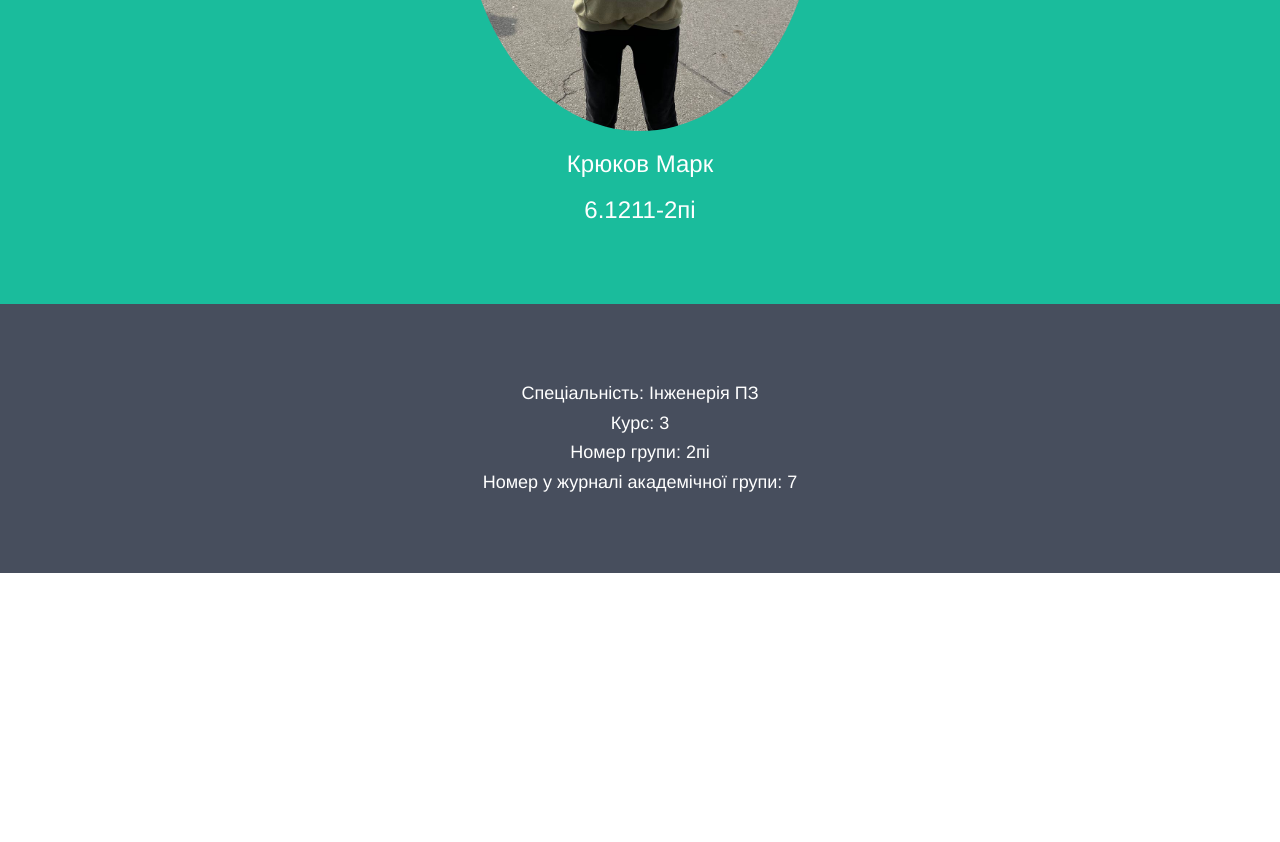
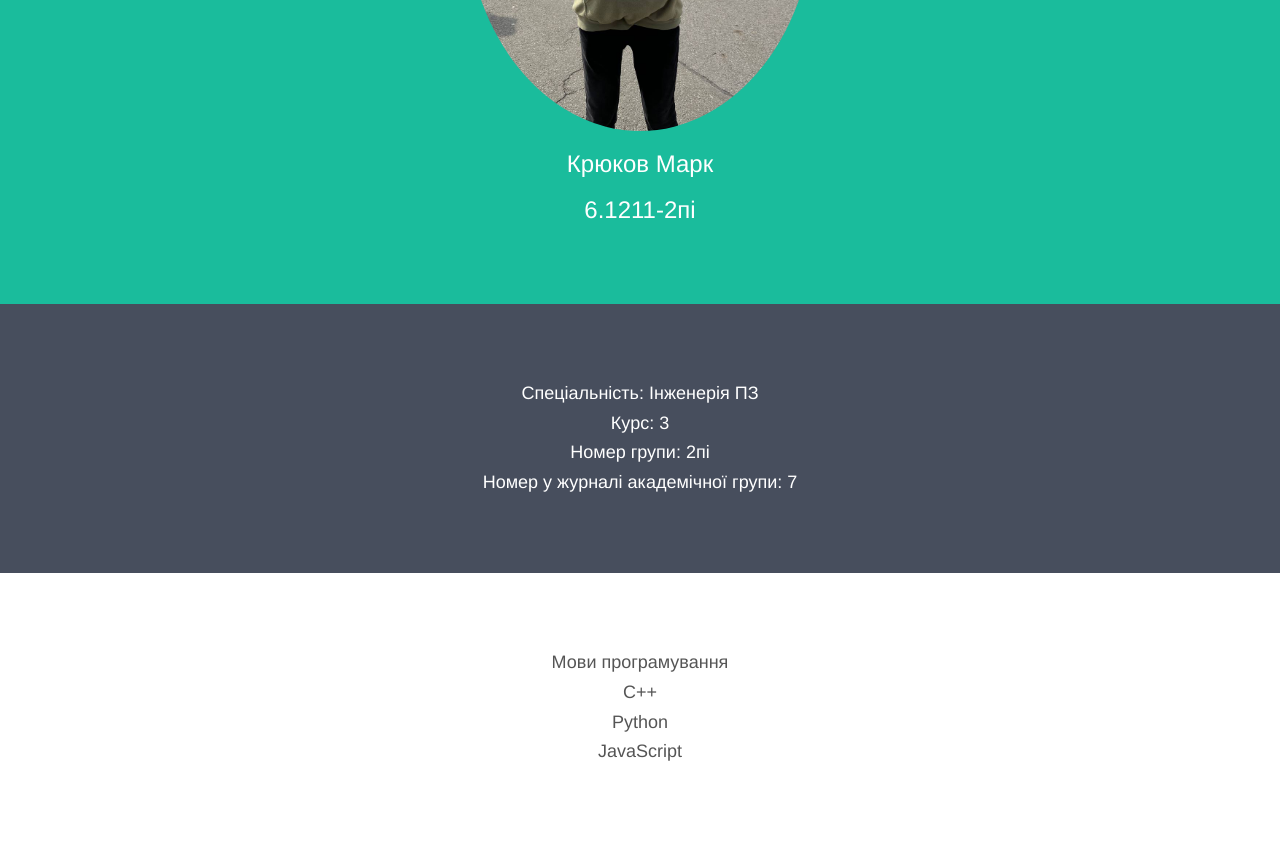
Before and after one commit to markkriukov/Lab4, a plain HTML site: page index.html in a window 1280 px wide. Shown: the part 389-1231 px from the top of the page. Before the commit the page ends 962 px from the top, so only its background shows below. Drawn offline with nearby package versions, Linux system fonts and the light colour scheme.

Commit message:
commit 2

```diff
--- a/index.html
+++ b/index.html
@@ -42,5 +42,12 @@
   <h4>Номер у журналі академічної групи: 7</h4>
 </div>
 
+<div class="container-fluid bg-3 text-center">
+  <h4>Мови програмування</h4>
+  <h4>C++</h4>
+  <h4>Python</h4>
+  <h4>JavaScript</h4>
+</div>
+
 </body>
 </html>
```
